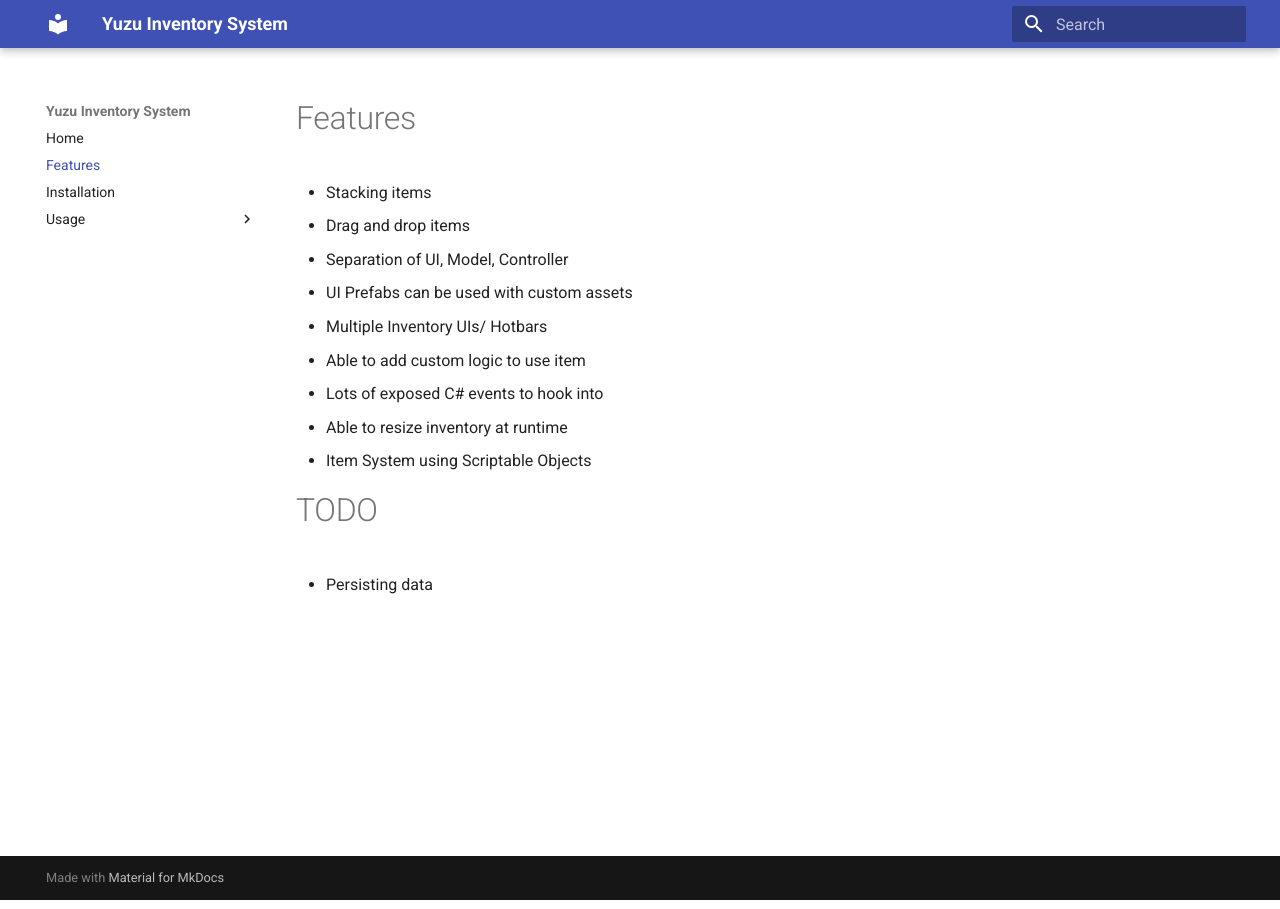
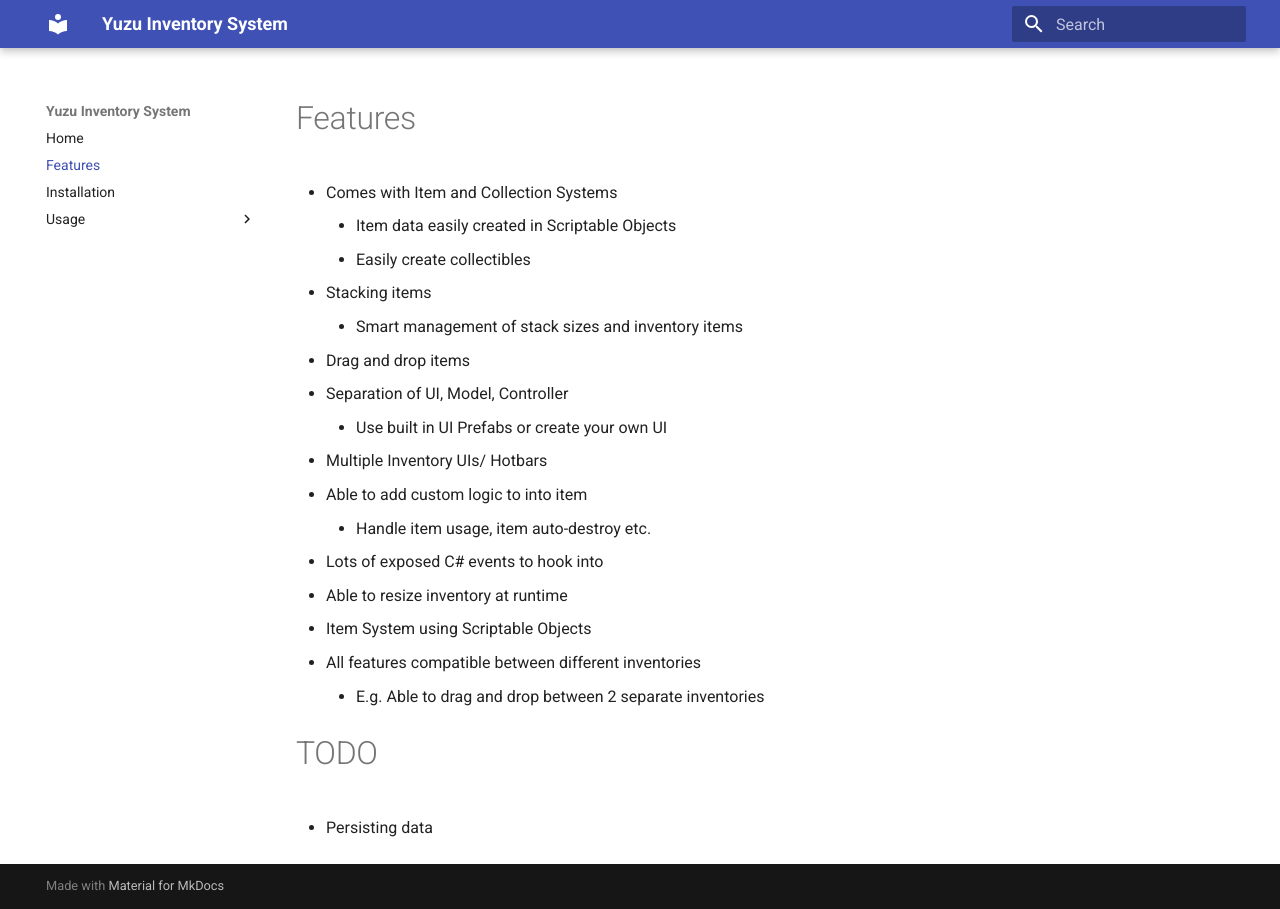
Before and after one commit to yuzhengwen/Yuzu-Inventory-Docs, an MkDocs documentation site: the page built from docs/features.md, in a window 1280 px wide. Built offline with MkDocs 1.6.1 and Material for MkDocs 9.7.7, drawn with Linux system fonts in a browser that asks for light colours.

Commit message:
Merged some changes.

```diff
--- a/docs/features.md
+++ b/docs/features.md
@@ -1,13 +1,20 @@
 # Features
+- Comes with Item and Collection Systems
+    - Item data easily created in Scriptable Objects
+    - Easily create collectibles
 - Stacking items
+    - Smart management of stack sizes and inventory items
 - Drag and drop items
 - Separation of UI, Model, Controller
-- UI Prefabs can be used with custom assets
+    - Use built in UI Prefabs or create your own UI
 - Multiple Inventory UIs/ Hotbars
-- Able to add custom logic to use item
+- Able to add custom logic to into item
+    - Handle item usage, item auto-destroy etc.
 - Lots of exposed C# events to hook into
 - Able to resize inventory at runtime
 - Item System using Scriptable Objects
+- All features compatible between different inventories
+    - E.g. Able to drag and drop between 2 separate inventories
 
 # TODO
 - Persisting data
```
Also changed, not shown: docs/scripting.md (+11 -1 lines).
